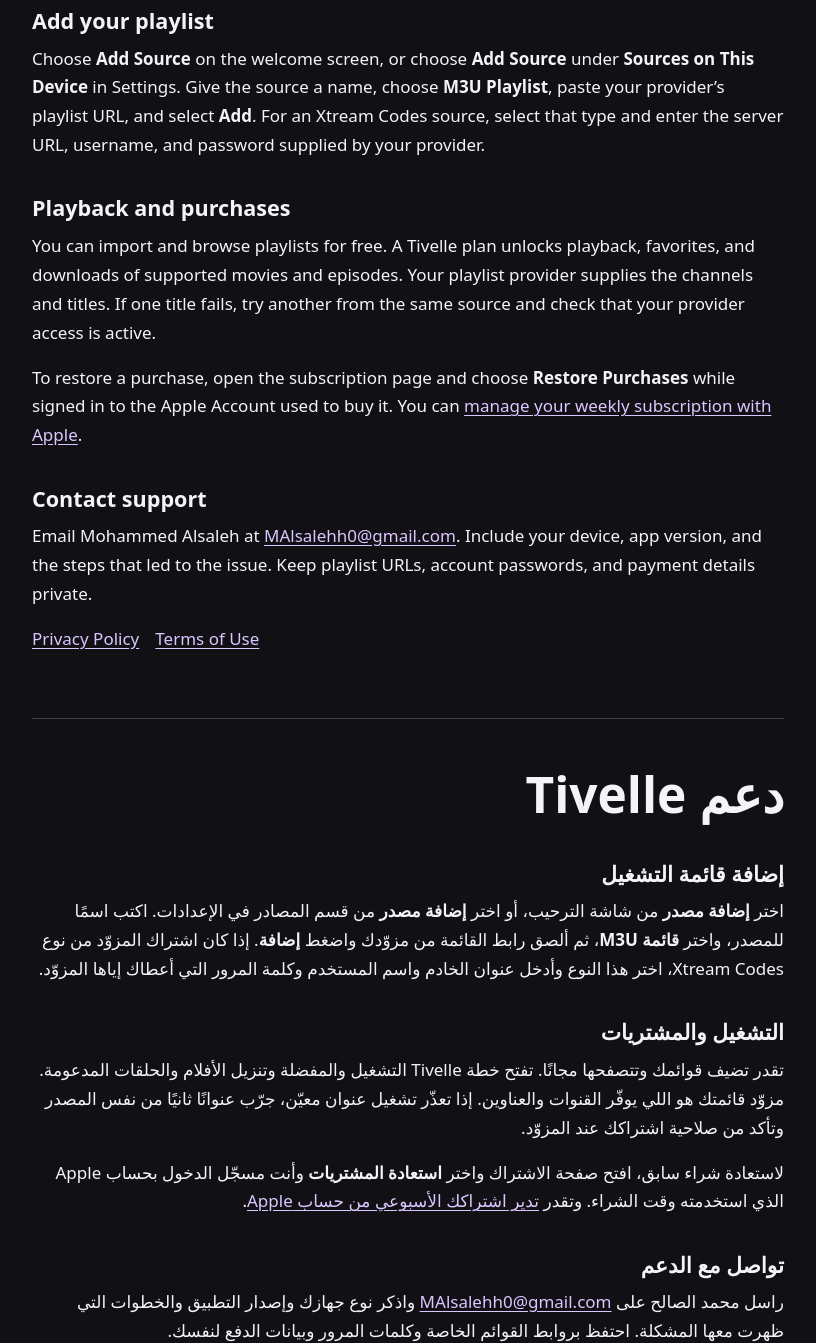
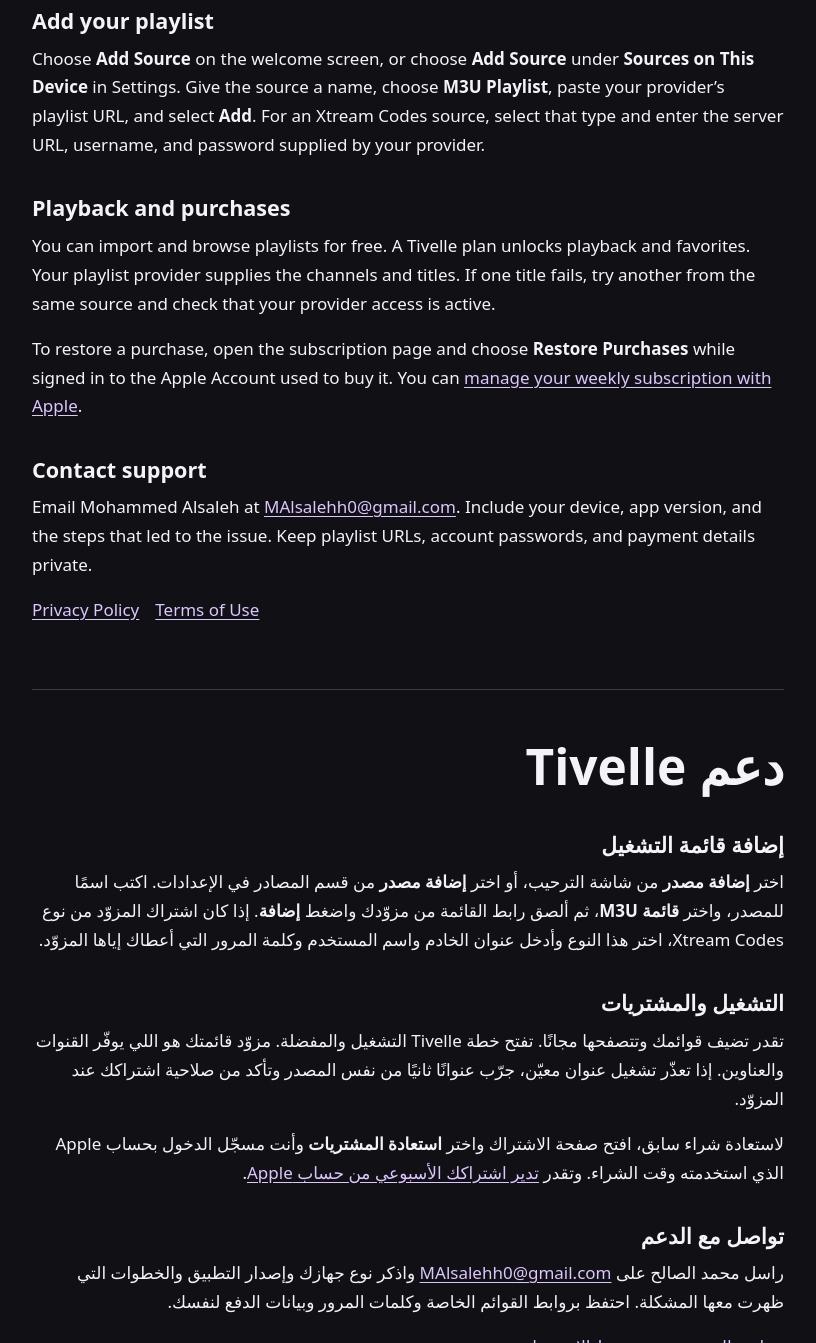
Before and after one commit to MAAlsaleh0/Tivelle-Policies, a plain HTML site: page support/index.html in a window 1280 px wide. Shown: the part 221-1564 px from the top of the page, without its empty margins (232-1048 px from the left). Drawn offline with Linux system fonts and the light colour scheme.

Commit message:
Update Tivelle playback and premium feature descriptions

```diff
--- a/support/index.html
+++ b/support/index.html
@@ -13,14 +13,14 @@
 <article id="en" lang="en">
 <h1>Tivelle Support</h1>
 <section><h2>Add your playlist</h2><p>Choose <strong>Add Source</strong> on the welcome screen, or choose <strong>Add Source</strong> under <strong>Sources on This Device</strong> in Settings. Give the source a name, choose <strong>M3U Playlist</strong>, paste your provider’s playlist URL, and select <strong>Add</strong>. For an Xtream Codes source, select that type and enter the server URL, username, and password supplied by your provider.</p></section>
-<section><h2>Playback and purchases</h2><p>You can import and browse playlists for free. A Tivelle plan unlocks playback, favorites, and downloads of supported movies and episodes. Your playlist provider supplies the channels and titles. If one title fails, try another from the same source and check that your provider access is active.</p><p>To restore a purchase, open the subscription page and choose <strong>Restore Purchases</strong> while signed in to the Apple Account used to buy it. You can <a href="https://apps.apple.com/account/subscriptions">manage your weekly subscription with Apple</a>.</p></section>
+<section><h2>Playback and purchases</h2><p>You can import and browse playlists for free. A Tivelle plan unlocks playback and favorites. Your playlist provider supplies the channels and titles. If one title fails, try another from the same source and check that your provider access is active.</p><p>To restore a purchase, open the subscription page and choose <strong>Restore Purchases</strong> while signed in to the Apple Account used to buy it. You can <a href="https://apps.apple.com/account/subscriptions">manage your weekly subscription with Apple</a>.</p></section>
 <section><h2>Contact support</h2><p>Email Mohammed Alsaleh at <a href="mailto:MAlsalehh0@gmail.com">MAlsalehh0@gmail.com</a>. Include your device, app version, and the steps that led to the issue. Keep playlist URLs, account passwords, and payment details private.</p></section>
 <nav aria-label="Legal information"><a href="../privacy/#en">Privacy Policy</a><a href="../terms/#en">Terms of Use</a></nav>
 </article>
 <article id="ar" lang="ar" dir="rtl">
 <h1>دعم Tivelle</h1>
 <section><h2>إضافة قائمة التشغيل</h2><p>اختر <strong>إضافة مصدر</strong> من شاشة الترحيب، أو اختر <strong>إضافة مصدر</strong> من قسم المصادر في الإعدادات. اكتب اسمًا للمصدر، واختر <strong>قائمة M3U</strong>، ثم ألصق رابط القائمة من مزوّدك واضغط <strong>إضافة</strong>. إذا كان اشتراك المزوّد من نوع Xtream Codes، اختر هذا النوع وأدخل عنوان الخادم واسم المستخدم وكلمة المرور التي أعطاك إياها المزوّد.</p></section>
-<section><h2>التشغيل والمشتريات</h2><p>تقدر تضيف قوائمك وتتصفحها مجانًا. تفتح خطة Tivelle التشغيل والمفضلة وتنزيل الأفلام والحلقات المدعومة. مزوّد قائمتك هو اللي يوفّر القنوات والعناوين. إذا تعذّر تشغيل عنوان معيّن، جرّب عنوانًا ثانيًا من نفس المصدر وتأكد من صلاحية اشتراكك عند المزوّد.</p><p>لاستعادة شراء سابق، افتح صفحة الاشتراك واختر <strong>استعادة المشتريات</strong> وأنت مسجّل الدخول بحساب Apple الذي استخدمته وقت الشراء. وتقدر <a href="https://apps.apple.com/account/subscriptions">تدير اشتراكك الأسبوعي من حساب Apple</a>.</p></section>
+<section><h2>التشغيل والمشتريات</h2><p>تقدر تضيف قوائمك وتتصفحها مجانًا. تفتح خطة Tivelle التشغيل والمفضلة. مزوّد قائمتك هو اللي يوفّر القنوات والعناوين. إذا تعذّر تشغيل عنوان معيّن، جرّب عنوانًا ثانيًا من نفس المصدر وتأكد من صلاحية اشتراكك عند المزوّد.</p><p>لاستعادة شراء سابق، افتح صفحة الاشتراك واختر <strong>استعادة المشتريات</strong> وأنت مسجّل الدخول بحساب Apple الذي استخدمته وقت الشراء. وتقدر <a href="https://apps.apple.com/account/subscriptions">تدير اشتراكك الأسبوعي من حساب Apple</a>.</p></section>
 <section><h2>تواصل مع الدعم</h2><p>راسل محمد الصالح على <a href="mailto:MAlsalehh0@gmail.com" dir="ltr">MAlsalehh0@gmail.com</a> واذكر نوع جهازك وإصدار التطبيق والخطوات التي ظهرت معها المشكلة. احتفظ بروابط القوائم الخاصة وكلمات المرور وبيانات الدفع لنفسك.</p></section>
 <nav aria-label="معلومات قانونية"><a href="../privacy/#ar">سياسة الخصوصية</a><a href="../terms/#ar">شروط الاستخدام</a></nav>
 </article>
```
Also changed, not shown: privacy/index.html (+1 -1 lines), terms/index.html (+1 -1 lines).
